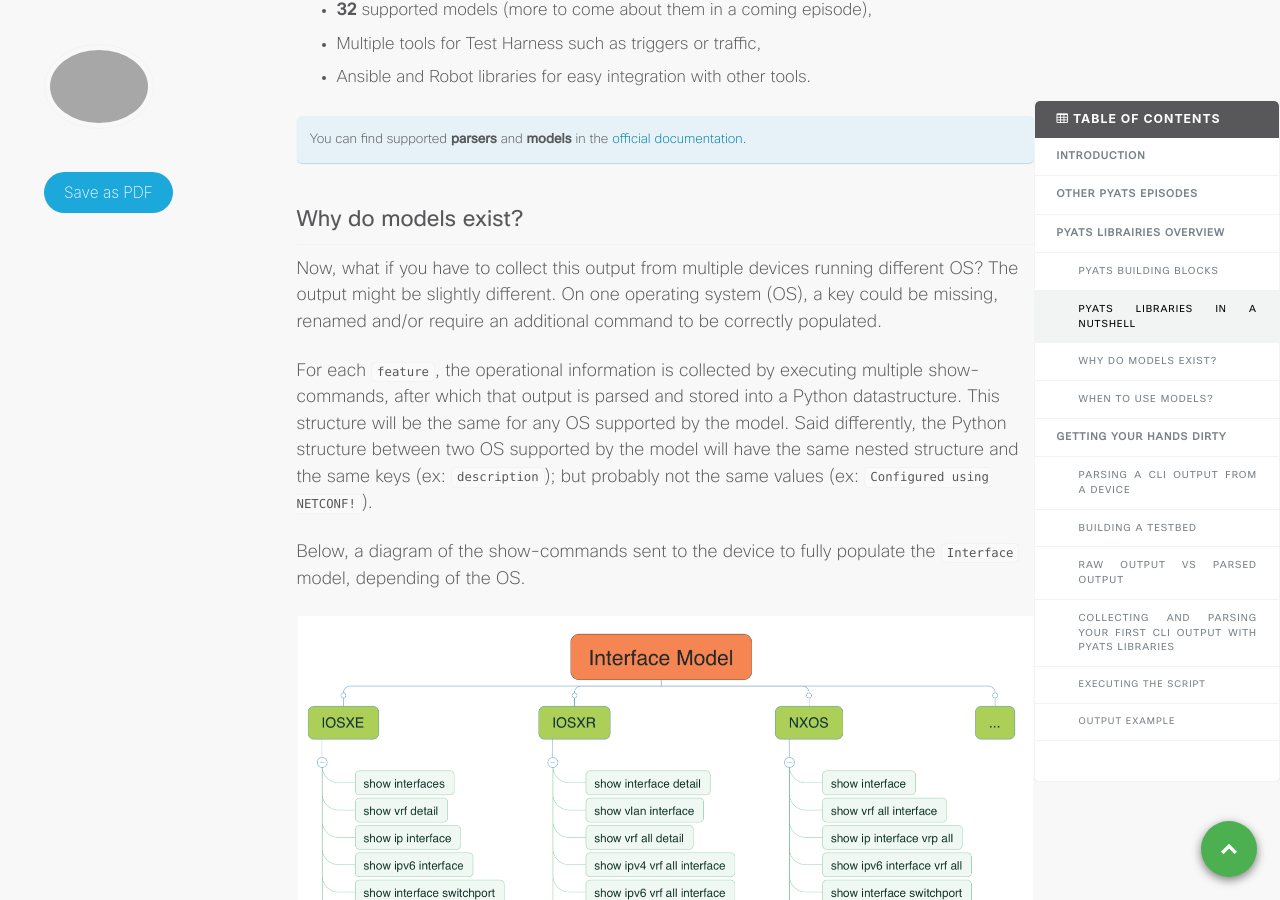
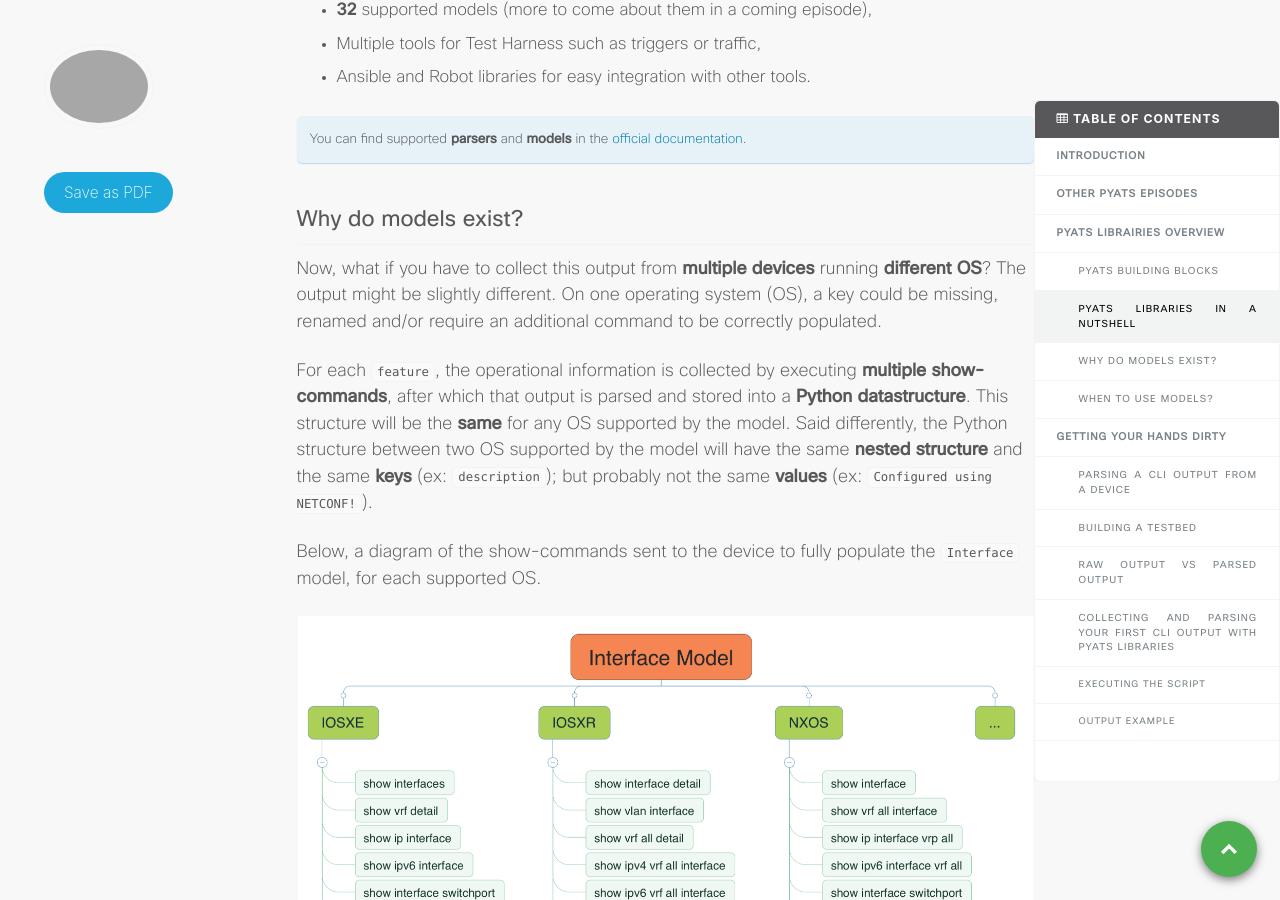
Before and after one commit to xrdocs/programmability, a Jekyll site: the page built from _tutorials/pyats-series-be-a-model.md, in a window 1280 px wide and 900 px high, scrolled down 2066 px. Built offline with Jekyll 4.4.1, drawn with Linux system fonts in a browser that asks for light colours; comment, search, counter and statistics services are not loaded.

Commit message:
model intro

```diff
--- a/_tutorials/pyats-series-be-a-model.md
+++ b/_tutorials/pyats-series-be-a-model.md
@@ -149,11 +149,11 @@ You can find supported **parsers** and **models** in the [official documentation
 
 ## Why do models exist?
 
-Now, what if you have to collect this output from multiple devices running different OS? The output might be slightly different. On one operating system (OS), a key could be missing, renamed and/or require an additional command to be correctly populated.
+Now, what if you have to collect this output from **multiple devices** running **different OS**? The output might be slightly different. On one operating system (OS), a key could be missing, renamed and/or require an additional command to be correctly populated.
 
-For each `feature`, the operational information is collected by executing multiple show-commands, after which that output is parsed and stored into a Python datastructure. This structure will be the same for any OS supported by the model. Said differently, the Python structure between two OS supported by the model will have the same nested structure and the same keys (ex: `description`); but probably not the same values (ex: `Configured using NETCONF!`).
+For each `feature`, the operational information is collected by executing **multiple show-commands**, after which that output is parsed and stored into a **Python datastructure**. This structure will be the **same** for any OS supported by the model. Said differently, the Python structure between two OS supported by the model will have the same **nested structure** and the same **keys** (ex: `description`); but probably not the same **values** (ex: `Configured using NETCONF!`).
 
-Below, a diagram of the show-commands sent to the device to fully populate the `Interface` model, depending of the OS.
+Below, a diagram of the show-commands sent to the device to fully populate the `Interface` model, for each supported OS.
 
 ![pyats_interface_model.png]({{site.baseurl}}/images/pyats_interface_model.png){: .align-center}
 
```
